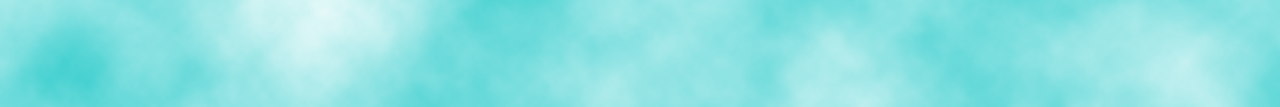
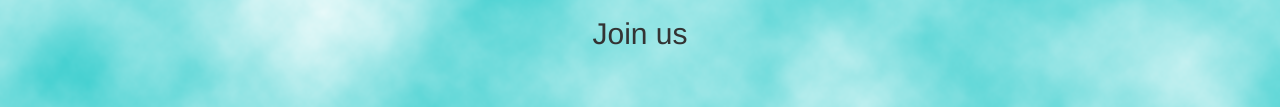
Before and after one commit to Kevin1995/penandpixel, a plain HTML site: page landing_index.html in a window 1280 px wide. Shown: the part 531-638 px from the top of the page. Drawn offline with Linux system fonts and the light colour scheme.

Commit message:
Landing page finsihed

```diff
--- a/landing_index.html
+++ b/landing_index.html
@@ -52,6 +52,7 @@
         <h1 id="h1">Pen</h1>
         <h1 id="h2"> & </h1>
         <h1 id="h3">Pixel</h1>
+        <h2>Join us</h2>
       </div>
 
     </div><!-- /.container -->
```
